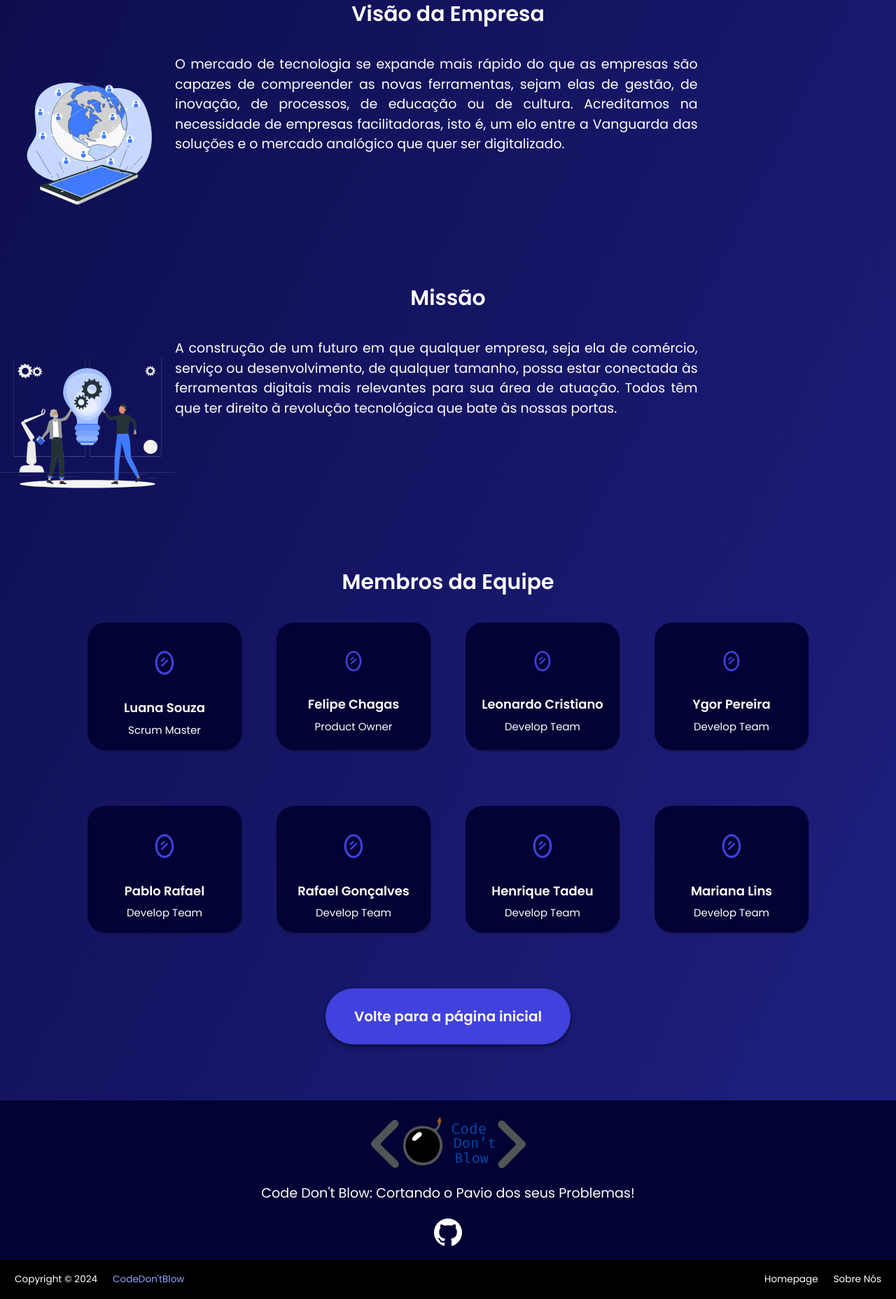
After one commit to CodeDontBlow/Scrum-Tutor, a Flask app: page /sobre in a window 1280 px wide. The commit adds this page. Shown: the part 982-2839 px from the top of the page at 70% size. Run offline with Flask 3, Linux system fonts and the light colour scheme.

Commit message:
página sobre nós

```diff
--- a/app.py
+++ b/app.py
@@ -16,9 +16,13 @@ def homepage():
 def scrum_introduction():
     return render_template("scrumintroducion.html")
 
-@app.route("/Trilhas de Aprendizagem")
-def trilhas_aprendizagem():
-    return render_template("Trilhas-de-Aprendizagem.html")
+@app.route("/trilha")
+def trilha():
+    return render_template("trilha.html")
+
+@app.route("/sobre")
+def sobre():
+    return render_template("sobre.html")
 
 @app.route("/Scrum Master")
 def scrum_master():
--- a/static/style/global.css
+++ b/static/style/global.css
@@ -11,7 +11,6 @@
 
 body{
     min-height: 100vh;
-
     font-family: 'Poppins' , sans-serif;
 }
 
@@ -19,6 +18,14 @@ body{
     font-weight: 600;
     font-style: normal;
     font-size: 30px;
+    text-align: center;
+    margin-bottom: 40px;
+}
+
+.subtitle {
+    font-weight: 500;
+    font-style: normal;
+    font-size: 25px;
     text-align: center;
     margin-bottom: 40px;
 }
@@ -147,6 +154,9 @@ footer#CDBfooter > div.CDBfooter-top{
         }
 
 /* Parte de Baixo do Footer */
+#CDBfooter{
+    position: absolute;
+}
 footer#CDBfooter > div.CDBfooter-bottom{
     background-color: black;
 }
@@ -177,6 +187,7 @@ footer#CDBfooter > div.CDBfooter-bottom{
     div.CDBfooter-bottom div.CDBfooter-BTcontainer > div.CDBfooter-cdb a{
         color: #92A3FF;
     }
+
 
 /* Responsividade */
 @media (max-width: 500px){
--- a/static/style/introducionstyle.css
+++ b/static/style/sobre.css
@@ -1,19 +1,48 @@
+@import url('https://fonts.googleapis.com/css2?family=Poppins:wght@400;600;700;800&display=swap');
+
+* {
+    font-family: Poppins, sans-serif;
+}
+
 body {
     background-image: linear-gradient(to bottom right, rgb(9, 9, 66), rgb(31, 31, 128));
 }
 
-.scrum-img {
-    width: 420px;
+.title-sobre {
+    font-weight: 600;
+    font-style: normal;
+    font-size: 30px;
+    text-align: center;
+
 }
 
-.introducion-scrum .content {
-    gap: 20px;
+.cdb-img {
+    width: 340px;
+}
+
+.scrum-img {
+    width: 250px;
+}
+
+.sobre-scrum .content {
+    gap: 30px;
     justify-content: center;
+    margin-left: auto;
+    align-items: center;
 }
 
 section {
     margin-top: 70px;
     margin-bottom: 80px;
+}
+
+.val {
+    text-align: center;
+    margin: 0 50px
+}
+
+.val .subtitle {
+    font-size: 25px;
 }
 
 .cards {
@@ -25,12 +54,12 @@ section {
     background-color: #020234;
     border-radius: 25px;
     border: none;
-    max-width: 230px;
-    max-height: 500px;
+    max-width: 220px;
+    max-height: 400px;
     box-shadow: 1px 2px rgba(0, 0, 0, 0.30);
 }
 
-.card:hover{
+.card:hover {
     transform: scale(1.1);
     background-position: -60px;
     box-shadow: 0 3px 6px rgba(0, 0, 0, 0.16), 0 3px 6px rgba(0, 0, 0, 0.23);
@@ -59,17 +88,7 @@ section {
     margin-bottom: 10px;
 }
 
-
-.ava-img {
-    width: 420px;
-}
-
-.introducion-ava .content{
-    gap: 80px;
-    justify-content: center;
-}
-
-.ava-button{
+.pg-button {
     justify-content: center;
 }
 
@@ -83,5 +102,5 @@ section {
     font-size: 20px;
     justify-content: center;
     align-items: center;
-    box-shadow:  0 3px 6px rgba(0, 0, 0, 0.5) ;
+    box-shadow: 0 3px 6px rgba(0, 0, 0, 0.5);
 }
--- a/templates/base.html
+++ b/templates/base.html
@@ -26,7 +26,7 @@
         <div class="container-sm d-flex justify-content-between">
 
             <!-- Logo ScrumTutor -->
-            <a class="navbar-brand" href="#">
+            <a class="navbar-brand" href="/">
                 <img src="{{url_for('static' , filename='/img/logos/STlogo.png')}}" class="NAVbtn alt="Logo do Site ScrumTutor">
             </a>
 
@@ -39,23 +39,23 @@
             <div class="collapse navbar-collapse justify-content-center" id="navbarNavDropdown">
                 <ul class="navbar-nav">
                 <li class="nav-item">
-                    <a class="nav-link" href="#">Introdução ao Scrum</a>
+                    <a class="nav-link" href="/scrumintroducion">Introdução ao Scrum</a>
                 </li>
                 <li class="nav-item">
-                    <a class="nav-link" href="#">Trilhas de Aprendizagem</a>
+                    <a class="nav-link" href="/trilha">Trilhas de Aprendizagem</a>
                 </li>
                 <li class="nav-item">
                     <a class="nav-link" href="#">Games Interativos</a>
                 </li>
                 <li class="nav-item">
-                    <a class="nav-link" href="#">Sobre Nós</a>
+                    <a class="nav-link" href="/sobre">Sobre Nós</a>
                 </li>
                 </ul>
             </div>
 
             <!-- Botão p/ Homepage -->
             <div class="NAVbtn-home collapse navbar-collapse">
-                <a href="#">
+                <a href="/">
                 <i class="bi bi-house-door-fill NAVbtn"></i>
                 </a>
             </div>
@@ -125,7 +125,7 @@
                 </div>
 
                 <div class="CDBfooter-sqobreNos">
-                    <a href="#">Sobre Nós</a>
+                    <a href="/sobre">Sobre Nós</a>
                 </div>
             </div>
         </div>
--- a/templates/scrumintroducion.html
+++ b/templates/scrumintroducion.html
@@ -78,7 +78,7 @@
     <section class="redirecionamento-ava">
       <h1 class="title">Agora que você já foi introduzido ao Scrum, que tal começar?</h1>
       <div class="ava-button d-flex">
-        <a class="btn btn-primary d-flex" href="#" role="button">Trilhas de Aprendizado</a>
+        <a class="btn btn-primary d-flex" href="/trilha" role="button">Trilhas de Aprendizado</a>
       </div>
     </section>
 
--- /dev/null
+++ b/templates/sobre.html
@@ -0,0 +1,135 @@
+{% extends 'base.html' %}
+{% block pageCss %}
+<link rel="stylesheet" href="{{url_for('static', filename='style/sobre.css')}}">
+{% endblock %}
+
+{% block pageTitle %} Sobre {% endblock %}
+
+{% block pageContent %}
+<section class="container d-flex justify-content-center sobre-scrum">
+  <img class="img-fluid cdb-img" src="{{url_for('static', filename='img/logos/CDB_preto.svg')}}" alt="CDB logo">
+  <h1 class="title-sobre col-6"> Code Don´t Blow:
+    <p> Onde cortamos o pavio <br>dos seus problemas!</p>
+  </h1>
+</section>
+<section>
+  <h1 class="title">Quem somos?</h1>
+  <div class="content d-flex justify-content-left sobre-scrum">
+    <img class="img-fluid scrum-img" src="{{url_for('static', filename='img/storyset/about.svg')}}" alt="sobre">
+    <p class="text col-7"> Somos um novo player no mercado cada vez mais em expansão de tecnologia e soluções. Com um
+      time diverso e conectado com as mais importantes tendências na área Tecnológica e de Inovação, estamos sempre
+      buscando novas abordagens, mais simples, rápidas e eficientes de forma personalizada para nossos clientes. </p>
+  </div>
+</section>
+<section>
+  <h1 class="title">Valores</h1>
+  <div class="valores d-flex justify-content-left sobre-scrum">
+    <div class="val"><img src="{{url_for('static', filename='img/icons/graphicupicon.svg')}}" class="card-img-top"
+        style="height: 30px;" alt="...">
+      <h5 class="subtitle_sobre">Soluções Econômicas</h5>
+    </div>
+    <div class="val"><img src="{{url_for('static', filename='img/icons/handleicon.svg')}}" class="card-img-top"
+        style="height: 30px;" alt="...">
+      <h5 class="subtitle_sobre">Transparência nas Relações</h5>
+    </div>
+    <div class="val"><img src="{{url_for('static', filename='img/icons/flexicon.svg')}}" class="card-img-top"
+        style="height: 30px;" alt="...">
+      <h5 class="subtitle_sobre"> Inovação Tecnológica</h5>
+    </div>
+  </div>
+</section>
+<section>
+  <h1 class="title">Visão da Empresa</h1>
+  <div class="content d-flex justify-content-left sobre-scrum">
+    <img class="img-fluid scrum-img" src="{{url_for('static', filename='img/storyset/online.svg')}}" alt="sobre">
+    <p class="text col-7"> O mercado de tecnologia se expande mais rápido do que as empresas são capazes de compreender
+      as novas ferramentas, sejam elas de gestão, de inovação, de processos, de educação ou de cultura. Acreditamos na
+      necessidade de empresas facilitadoras, isto é, um elo entre a Vanguarda das soluções e o mercado analógico que
+      quer ser digitalizado.</p>
+  </div>
+</section>
+<section>
+  <h1 class="title">Missão</h1>
+  <div class="content d-flex justify-content-left sobre-scrum">
+    <img class="img-fluid scrum-img" src="{{url_for('static', filename='img/storyset/Innovation-rafiki.svg')}}"
+      alt="sobre">
+    <p class="text col-7"> A construção de um futuro em que qualquer empresa, seja ela de comércio, serviço ou
+      desenvolvimento, de qualquer tamanho, possa estar conectada às ferramentas digitais mais relevantes para sua área
+      de atuação. Todos têm que ter direito à revolução tecnológica que bate às nossas portas.</p>
+  </div>
+</section>
+<section class="membros">
+  <h2 class="title">Membros da Equipe</h2>
+  <div class="cards d-flex">
+    <div class="card col-3">
+      <img src="{{url_for('static', filename='img/icons/mirroricon.svg')}}" class="card-img-top" alt="...">
+      <div class="card-body">
+        <h5 class="card-title">Luana Souza</h5>
+        <p class="card-text"> Scrum Master</p>
+      </div>
+    </div>
+    <div class="card col-3">
+      <img src="{{url_for('static', filename='img/icons/mirroricon.svg')}}" class="card-img-top" style="height: 30px;"
+        alt="...">
+      <div class="card-body">
+        <h5 class="card-title">Felipe Chagas</h5>
+        <p class="card-text">Product Owner</p>
+      </div>
+    </div>
+    <div class="card col-3">
+      <img src="{{url_for('static', filename='img/icons/mirroricon.svg')}}" class="card-img-top" style="height: 30px;"
+        alt="...">
+      <div class="card-body">
+        <h5 class="card-title">Leonardo Cristiano</h5>
+        <p class="card-text">Develop Team</p>
+      </div>
+    </div>
+    <div class="card col-3">
+      <img src="{{url_for('static', filename='img/icons/mirroricon.svg')}}" class="card-img-top" style="height: 30px;"
+        alt="...">
+      <div class="card-body">
+        <h5 class="card-title">Ygor Pereira</h5>
+        <p class="card-text">Develop Team</p>
+      </div>
+    </div>
+  </div>
+</section>
+<section class="membros">
+  <div class="cards d-flex">
+    <div class="card col-3">
+      <img src="{{url_for('static', filename='img/icons/mirroricon.svg')}}" class="card-img-top" alt="...">
+      <div class="card-body">
+        <h5 class="card-title">Pablo Rafael</h5>
+        <p class="card-text"> Develop Team</p>
+      </div>
+    </div>
+    <div class="card col-3">
+      <img src="{{url_for('static', filename='img/icons/mirroricon.svg')}}" class="card-img-top" alt="...">
+      <div class="card-body">
+        <h5 class="card-title">Rafael Gonçalves</h5>
+        <p class="card-text"> Develop Team</p>
+      </div>
+    </div>
+    <div class="card col-3">
+      <img src="{{url_for('static', filename='img/icons/mirroricon.svg')}}" class="card-img-top" alt="...">
+      <div class="card-body">
+        <h5 class="card-title">Henrique Tadeu</h5>
+        <p class="card-text"> Develop Team</p>
+      </div>
+    </div>
+    <div class="card col-3">
+      <img src="{{url_for('static', filename='img/icons/mirroricon.svg')}}" class="card-img-top" alt="...">
+      <div class="card-body">
+        <h5 class="card-title">Mariana Lins</h5>
+        <p class="card-text"> Develop Team</p>
+      </div>
+    </div>
+  </div>
+</section>
+<section>
+  <div class="pg-button d-flex">
+    <a class="btn btn-primary d-flex" href="#" role="button">Volte para a página inicial</a>
+  </div>
+</section>
+
+{% endblock %}
```
Also changed, not shown: templates/Trilhas-de-Aprendizagem.html (deleted, +0 -87 lines), templates/trilha.html (added, +52 -0 lines), static/img/logos/CDB_preto.svg (added), static/img/storyset/Innovation-rafiki.svg (added), static/img/storyset/about.svg (added), static/img/storyset/online.svg (added).
